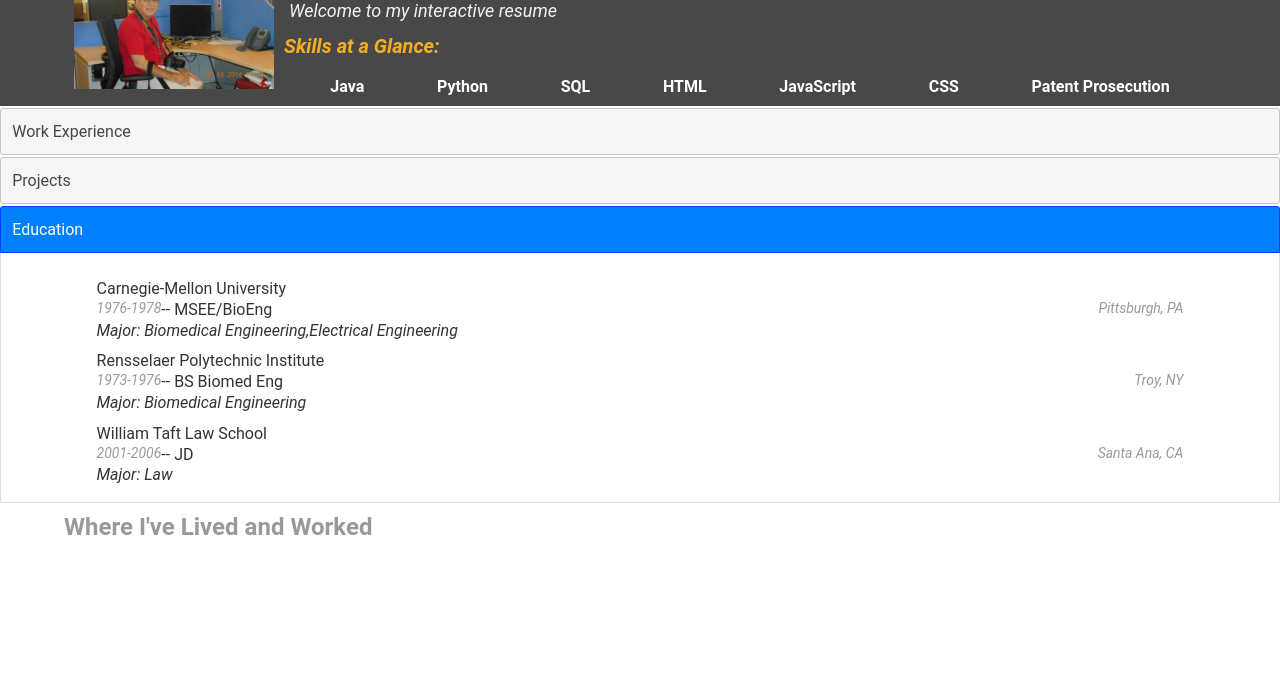
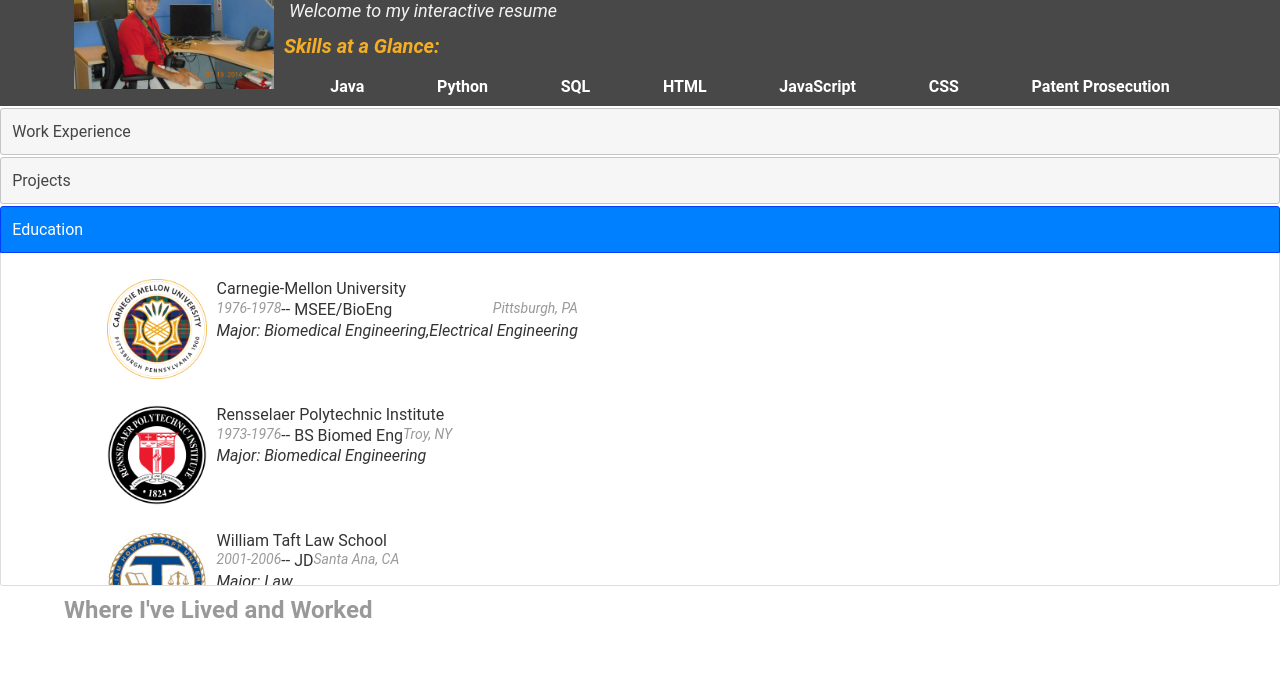
Before and after one commit to mtoback/resume, a plain HTML site: page index.html in a window 1280 px wide. Both pictures are taken after a click on the tab "Education". Shown: the part 71-758 px from the top of the page. Drawn offline with nearby package versions, Linux system fonts and the light colour scheme; some packages are replaced by stand-ins of ours.

Commit message:
add online education

```diff
--- a/css/style.css
+++ b/css/style.css
@@ -8,10 +8,9 @@
   overflow: auto;
 }
 
-.work-entry {
+
+.education-entry, .work-entry, .project-entry {
   display:flex;
-}
-.education-entry, .work-entry, .project-entry {
   padding-left: 5%;
   padding-right: 5%;
 }
--- a/js/helper.js
+++ b/js/helper.js
@@ -50,7 +50,7 @@ var HTMLschoolLocation = '<div class="location-text">%data%</div>';
 var HTMLschoolMajor = '<em><br>Major: %data%</em>';
 
 var HTMLonlineClasses = '<h3>Online Classes</h3>';
-var HTMLonlineTitle = '<a href="#">%data%';
+var HTMLonlineTitle = '<a href="%url%">%data%';
 var HTMLonlineSchool = ' - %data%</a>';
 var HTMLonlineDates = '<div class="date-text">%data%</div>';
 var HTMLonlineURL = '<br><a target="_blank"href="%url">%data%</a>';
--- a/js/resumeBuilder.js
+++ b/js/resumeBuilder.js
@@ -132,6 +132,7 @@ var education = {"schools": [{
 	"majors": ["Biomedical Engineering", "Electrical Engineering"],
 	"yearsAttended": 2,
 	"dates": "1976-1978",
+    "image": "images/cmu.png",
 	"url":"http://www.cmu.edu"
 	}, {
 	"name": "Rensselaer Polytechnic Institute",
@@ -139,6 +140,7 @@ var education = {"schools": [{
 	"degree": "BS Biomed Eng",
 	"majors": ["Biomedical Engineering"],
 	"dates": "1973-1976",
+    "image": "images/rpi.png",
 	"url": "http://www.rpi.edu"
 	}, {
 	"name": "William Taft Law School",
@@ -147,31 +149,50 @@ var education = {"schools": [{
 	"degree": "JD",
 	"majors": ["Law"],
 	"dates": "2001-2006",
+    "image": "images/taft.png",
 	"url": "http://www.taftu.edu/TLS/index.htm"
 	}],
 	"online": [{"school": "udemy",
+             "schoolURL": "http://www.udemy.com",
             "title": "Front-End Developer Course",
             "date": "2016",
+            "image": "images/udacity.png",
             "url": "https://www.udacity.com/course/front-end-web-developer-nanodegree--nd001"},
             {"school": "udemy",
+             "schoolURL": "http://www.udemy.com",
             "title": "Responsive Images",
-            "date": 2016,
+            "image": "images/udacity.png",
+            "date": "2016",
             "url": "https://www.udacity.com/course/responsive-images--ud882"}],
 
-    "display": function(schools){
+    "display": function(education){
+        var schools = education.schools;
     	for (var index in schools){
     	    $("#education").append(HTMLschoolStart);
-    	    $(".education-entry:last").append(HTMLschoolName.replace("%data%",schools[index].name).replace("%url%",schools[index].url));
-    	    $(".education-entry:last").append(HTMLschoolDegree.replace("%data%",schools[index].degree));
-    	    $(".education-entry:last").append(HTMLschoolDates.replace("%data%",schools[index].dates));
-    	    $(".education-entry:last").append(HTMLschoolLocation.replace("%data%",schools[index].location));
-    	    $(".education-entry:last").append(HTMLschoolMajor.replace("%data%",schools[index].majors.join()));
+            $(".education-entry:last").append("<div><img width=100 src='" + schools[index].image + "'></div><div class='edudata'  >")
+    	    $(".education-entry:last .edudata").append(HTMLschoolName.replace("%data%",schools[index].name).replace("%url%",schools[index].url));
+    	    $(".education-entry:last .edudata").append(HTMLschoolDegree.replace("%data%",schools[index].degree));
+    	    $(".education-entry:last .edudata").append(HTMLschoolDates.replace("%data%",schools[index].dates));
+    	    $(".education-entry:last .edudata").append(HTMLschoolLocation.replace("%data%",schools[index].location));
+    	    $(".education-entry:last .edudata").append(HTMLschoolMajor.replace("%data%",schools[index].majors.join()));
+            $(".education-entry:last .edudata").append("</div><div class='clearfix'></div>");
+    	}
+        var online = education.online;
+        $("#education").append(HTMLonlineClasses);
+        for (var index in education.online){
+            $("#education").append(HTMLschoolStart);
+            $(".education-entry:last").append("<div><img width=100 src='" + online[index].image + "'></div><div class='edudata'  >")
+            $(".education-entry:last .edudata").append(HTMLonlineTitle.replace("%data%",online[index].title));
+            $(".education-entry:last .edudata").append(HTMLonlineSchool.replace("%data%",online[index].school).replace("%url%",schools[index].schoolURL));
+            $(".education-entry:last .edudata").append(HTMLonlineDates.replace("%data%",online[index].date));
+            $(".education-entry:last .edudata").append(HTMLonlineURL.replace("%data%",online[index].url));
+            $(".education-entry:last .edudata").append("</div><div class='clearfix'></div>");
+        }
 
-    	}
     }
     };
 	work.display(work);
 	projects.display(projects);
-	education.display(education.schools);
+	education.display(education);
 	$("#mapDiv").append(googleMap);
 	bio.display(bio);
```
Also changed, not shown: images/cmu.png (added), images/rpi.png (added), images/taft.gif (added), images/taft.png (added), images/udacity.png (added).
